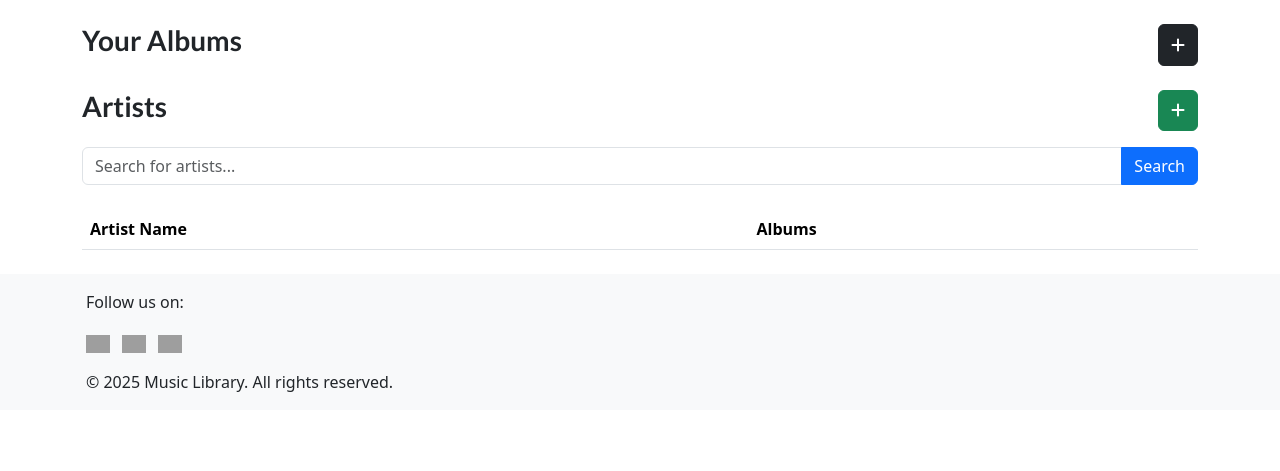
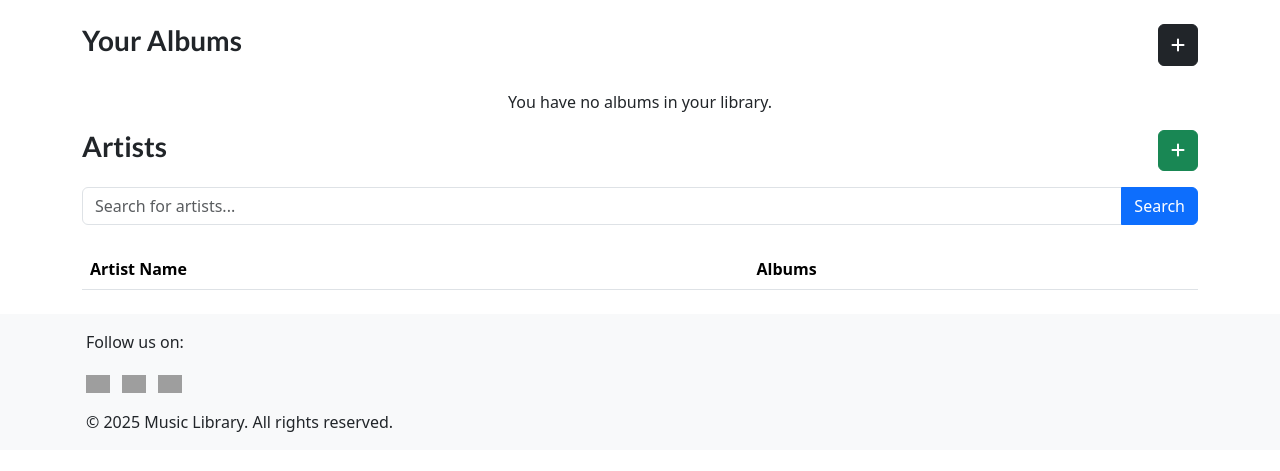
Before and after one commit to Georgeburn94/StarTrack, a Django app: page /add-album/ in a window 1280 px wide. Shown: the part 56-527 px from the top of the page. Run offline with Django 4.2, Linux system fonts and the light colour scheme; a user stored in the database is signed in; tables that the repository leaves empty hold one stand-in row (values such as "Sample post"); lists and menus that the app fills with data are empty; some libraries are stand-ins or nearby versions; grey boxes are pictures that could not be loaded.

Commit message:
add: no ablums message to home.html

```diff
--- a/startrack/templates/home.html
+++ b/startrack/templates/home.html
@@ -44,30 +44,27 @@
     </div>
 
 <!-- Albums Grid -->
-
 <div class="row mt-4">
-
-        {% for artist in artists %}
-
-        {% for album in artist.albums.all %}
-
+    {% if albums %}
+        {% for album in albums %}
             <div class="col-md-3 mb-4 col-sm-6">
                 <a href="{% url 'album_tracks' album.albumID %}">
                     <div class="card text-bg-dark" style="width: 18rem;">
-                    <img src="{{ album.featured_image }}" class="card-img-top" alt="{ album.name } cover art">
+                        <img src="{{ album.featured_image }}" class="card-img-top" alt="{{ album.name }} cover art">
                         <div class="card-body">
-                        <h5 class="card-title lato-bold">{{ album.name }}
-                            <h6 class="card-subtitle lato-regular">{{ artist.name}}</h6>
+                            <h5 class="card-title lato-bold">{{ album.name }}</h5>
+                            <h6 class="card-subtitle lato-regular">{{ album.artist.name }}</h6>
                             <h6 class="lato-regular"><small>{{ album.year }}</small></h6>
                         </div>
                     </div>
                 </a>
             </div>
-
-
-
         {% endfor %}
-        {% endfor %}
+    {% else %}
+        <div class="col-12">
+            <p class="text-center">You have no albums in your library.</p>
+        </div>
+    {% endif %}
 </div>
 
 
@@ -114,7 +111,8 @@
                 <tbody>
                     {% for artist in artists %}
                     <tr>
-                        <td><strong><a href="{% url 'artist_albums' artist.artistID %}">{{ artist.name }}</a></strong></td>
+                        <td><strong><a href="{% url 'artist_albums' artist.artistID %}">{{ artist.name }}</a></strong>
+                        </td>
                         <td>
                             <ul>
                                 {% for album in artist.albums.all %}
--- a/startrack/views.py
+++ b/startrack/views.py
@@ -24,12 +24,14 @@ def fetch_album_details_view(request):
 
 
 def home_page_view(request):
-    search_query = request.GET.get('search', '')
+    search_query = request.GET.get('search', '').strip()  # Strip any extra spaces
     if search_query:
         artists = Artist.objects.filter(name__icontains=search_query)
+        albums = Album.objects.filter(name__icontains=search_query) | Album.objects.filter(artist__name__icontains=search_query)
     else:
         artists = Artist.objects.all()
-    return render(request, 'home.html', {'artists': artists})
+        albums = Album.objects.all()
+    return render(request, 'home.html', {'artists': artists, 'albums': albums})
 
 def add_artist_view(request):
     if request.method == 'POST':
```
Lines whose indentation alone changed are shown as unchanged.
